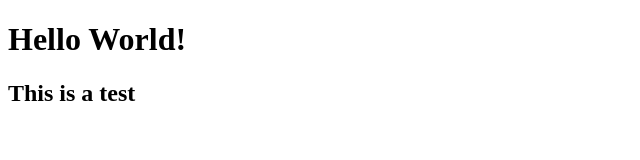
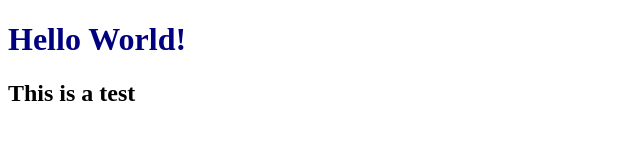
Before and after one commit to matiasgarciajohannesen/WCT-CA1-Matias-Johannesen, a plain HTML site: page index.html in a window 1280 px wide. Shown: the whole page, without its empty margins (0-640 px from the left). Drawn offline with Linux system fonts and the light colour scheme.

Commit message:
Update index.html

```diff
--- a/index.html
+++ b/index.html
@@ -6,7 +6,7 @@
     <title>WCT-CA1-Matias-Johannesen</title>
 </head>
 <body>
-<h1>Hello World!</h1>
+<h1 style="color: navy;">Hello World!</h1>
 <h2>This is a test</h2>
 </body>
 </html>
```
